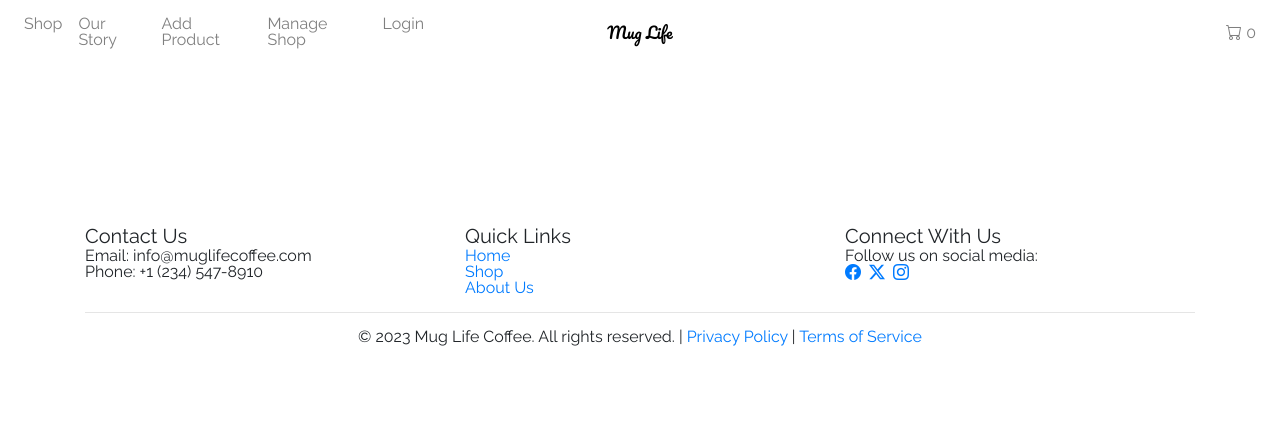
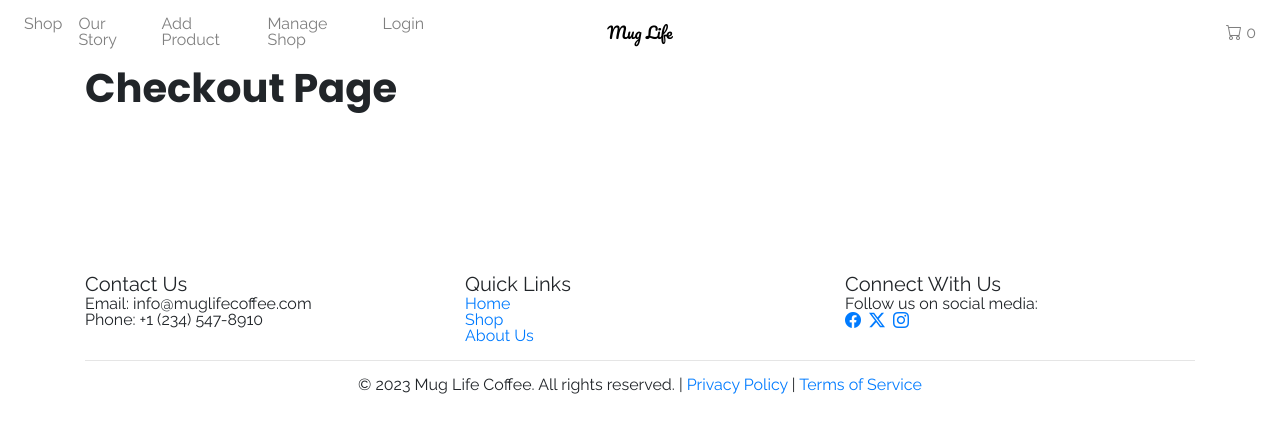
Before and after one commit to rebeccaloaustin/mug-life-frontend, a React (Create React App) app: page /checkout in a window 1280 px wide. Shown: the top 432 px of the page. Built offline with nearby package versions, Linux system fonts and the light colour scheme; the HTML template or start-up script is replaced by a standard one.

Commit message:
checkout button & route added

```diff
--- a/src/App.js
+++ b/src/App.js
@@ -12,6 +12,7 @@ import Login from "./pages/Login";
 import NewProduct from "./pages/NewProduct";
 import ManageShop from "./pages/ManageShop";
 import EditProduct from "./pages/EditProduct";
+import Checkout from "./pages/Checkout";
 
 function App() {
   const [cart, setCart] = useState(() => {
@@ -103,6 +104,7 @@ function App() {
         <Route path="/product/new" element={<NewProduct />} />
         <Route path="/product/:id" element={<Product cart={cart} onProductAdd={handleProductAdd} onProductDelete={handleProductDelete} />} />
         <Route path="/shop/manage" element={<ManageShop />} />
+        <Route path="/checkout" element={<Checkout />} />
       </Routes>
       <Footer />
     </div>
--- a/src/pages/Cart.js
+++ b/src/pages/Cart.js
@@ -1,14 +1,19 @@
 import React, {useEffect} from 'react';
+import { useNavigate } from "react-router-dom";
 import "../Cart.scss";
 
 export default function Cart({ cart, onProductDelete, onQuantityChange }) {
+  const navigate = useNavigate();
   const calculateTotalPrice = () => {
     return cart.reduce((total, product) => total + product.price * product.quantity, 0);
   };
-
+  const handleCheckout = () => {
+    navigate('/checkout');
+  };
   useEffect(()=>{
     console.log(cart)
   },[])
+
 
   return (
     <div className='cart container'>
@@ -35,6 +40,9 @@ export default function Cart({ cart, onProductDelete, onQuantityChange }) {
         </div>
       ))}
       <p>Subtotal: ${calculateTotalPrice()}</p>
+      <button onClick={handleCheckout}>
+        Checkout
+      </button>
     </div>
   );
 }
--- /dev/null
+++ b/src/pages/Checkout.js
@@ -0,0 +1,9 @@
+import React from "react";
+
+export default function Checkout() {
+  return (
+    <div className="container">
+      <h1 className="heading">Checkout Page</h1>
+    </div>
+  );
+}
```
